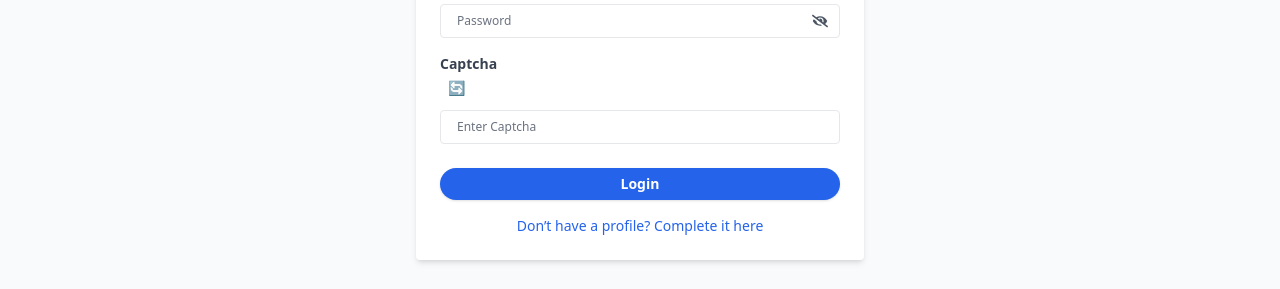
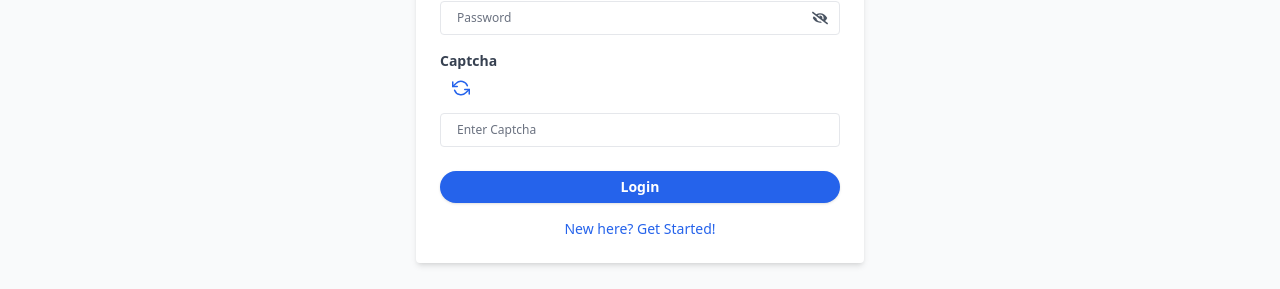
Before and after one commit to Lutfiandraa/Portal-Berita, a React (Create React App) app in the folder client/: page /login in a window 1280 px wide. Shown: the part 431-720 px from the top of the page. Built offline with nearby package versions, Linux system fonts and the light colour scheme; no server answers.

Commit message:
Merapihkan Komponen

```diff
--- a/client/src/App.jsx
+++ b/client/src/App.jsx
@@ -48,7 +48,7 @@ function App() {
     return (
       <div
         className="min-h-screen flex flex-col items-center justify-center text-white"
-        style={{ backgroundColor: '#0E1E32' }} // 💡 Inilah bagian yang digaransi navy
+        style={{ backgroundColor: '#0E1E32' }}
       >
         <img src={logo} alt="Logo" className="w-16 h-16 mb-4 animate-pulse" />
         <ClipLoader color="#ffffff" size={40} />
--- a/client/src/Login.jsx
+++ b/client/src/Login.jsx
@@ -1,6 +1,7 @@
 import React, { useState, useEffect } from 'react';
 import { useNavigate, Link } from 'react-router-dom';
 import { FaEye, FaEyeSlash } from 'react-icons/fa';
+import { FiRefreshCcw } from 'react-icons/fi';
 
 const Login = () => {
   const navigate = useNavigate();
@@ -10,11 +11,10 @@ const Login = () => {
   const [captchaSVG, setCaptchaSVG] = useState('');
   const [userCaptcha, setUserCaptcha] = useState('');
 
-  // Ambil captcha dari backend
   const fetchCaptcha = async () => {
     try {
       const res = await fetch('http://localhost:4000/captcha', {
-        credentials: 'include', // penting untuk session
+        credentials: 'include',
       });
       const svg = await res.text();
       setCaptchaSVG(svg);
@@ -38,7 +38,6 @@ const Login = () => {
     e.preventDefault();
 
     try {
-      // Validasi captcha dulu ke backend
       const verify = await fetch('http://localhost:4000/verify-captcha', {
         method: 'POST',
         credentials: 'include',
@@ -53,7 +52,6 @@ const Login = () => {
         return;
       }
 
-      // Jika captcha valid, lanjut login
       const res = await fetch(`http://localhost:4000/profile?email=${formData.email}`);
       const user = await res.json();
 
@@ -118,10 +116,10 @@ const Login = () => {
             <button
               type="button"
               onClick={fetchCaptcha}
-              className="text-blue-600 hover:text-blue-800 text-sm"
+              className="text-blue-600 hover:text-blue-800 text-lg p-1 rounded-full"
               title="Refresh Captcha"
             >
-              🔄
+              <FiRefreshCcw />
             </button>
           </div>
           <input
@@ -144,7 +142,7 @@ const Login = () => {
             to="/profile"
             className="block text-center text-sm text-blue-600 hover:underline font-medium"
           >
-            Don’t have a profile? Complete it here
+            New here? Get Started!
           </Link>
         </form>
       </div>
--- a/client/src/Profile.jsx
+++ b/client/src/Profile.jsx
@@ -1,5 +1,5 @@
 import React, { useEffect, useState } from 'react';
-import { Link } from 'react-router-dom';
+import { Link, useNavigate } from 'react-router-dom';
 import { FaCheckCircle, FaEye, FaEyeSlash } from 'react-icons/fa';
 
 const Profile = () => {
@@ -11,6 +11,7 @@ const Profile = () => {
 
   const [profileComplete, setProfileComplete] = useState(false);
   const [showPassword, setShowPassword] = useState(false);
+  const navigate = useNavigate();
 
   useEffect(() => {
     const savedEmail = localStorage.getItem('userEmail');
@@ -58,6 +59,7 @@ const Profile = () => {
         localStorage.setItem('userEmail', formData.email);
         setProfileComplete(true);
         alert('Successfully saved your profile!');
+        navigate('/login'); //Redirect ke halaman Login
       } else {
         alert(result.error || 'Terjadi kesalahan.');
       }
@@ -90,8 +92,7 @@ const Profile = () => {
                 value={formData.email}
                 onChange={handleChange}
                 placeholder="E-Mail"
-                className="w-full mb-3 px-4 py-2 border rounded text-xs
-                  bg-white text-gray-800 placeholder-gray-500"
+                className="w-full mb-3 px-4 py-2 border rounded text-xs bg-white text-gray-800 placeholder-gray-500"
               />
 
               <label className="block text-sm font-semibold mb-1 text-gray-700">Password</label>
@@ -102,8 +103,7 @@ const Profile = () => {
                   value={formData.password}
                   onChange={handleChange}
                   placeholder="Password"
-                  className="w-full px-4 py-2 border rounded text-xs
-                    bg-white text-gray-800 placeholder-gray-500 pr-10"
+                  className="w-full px-4 py-2 border rounded text-xs bg-white text-gray-800 placeholder-gray-500 pr-10"
                 />
                 <span
                   onClick={() => setShowPassword((prev) => !prev)}
@@ -120,8 +120,7 @@ const Profile = () => {
                 value={formData.name}
                 onChange={handleChange}
                 placeholder="Your Name"
-                className="w-full mb-6 px-4 py-2 border rounded text-xs
-                  bg-white text-gray-800 placeholder-gray-500"
+                className="w-full mb-6 px-4 py-2 border rounded text-xs bg-white text-gray-800 placeholder-gray-500"
               />
 
               <button
--- a/client/src/components/marketticker.js
+++ b/client/src/components/marketticker.js
@@ -38,7 +38,7 @@ const MarketTicker = () => {
             change: isNaN(change) ? 0 : change,
             percent_change: isNaN(percent) ? 0 : percent,
           };
-        }).filter(Boolean); // Filter hasil null
+        }).filter(Boolean);
 
         setMarketData(parsedData);
       } catch (error) {
```
Also changed, not shown: client/src/components/themecontext.js (+5 -5 lines).
